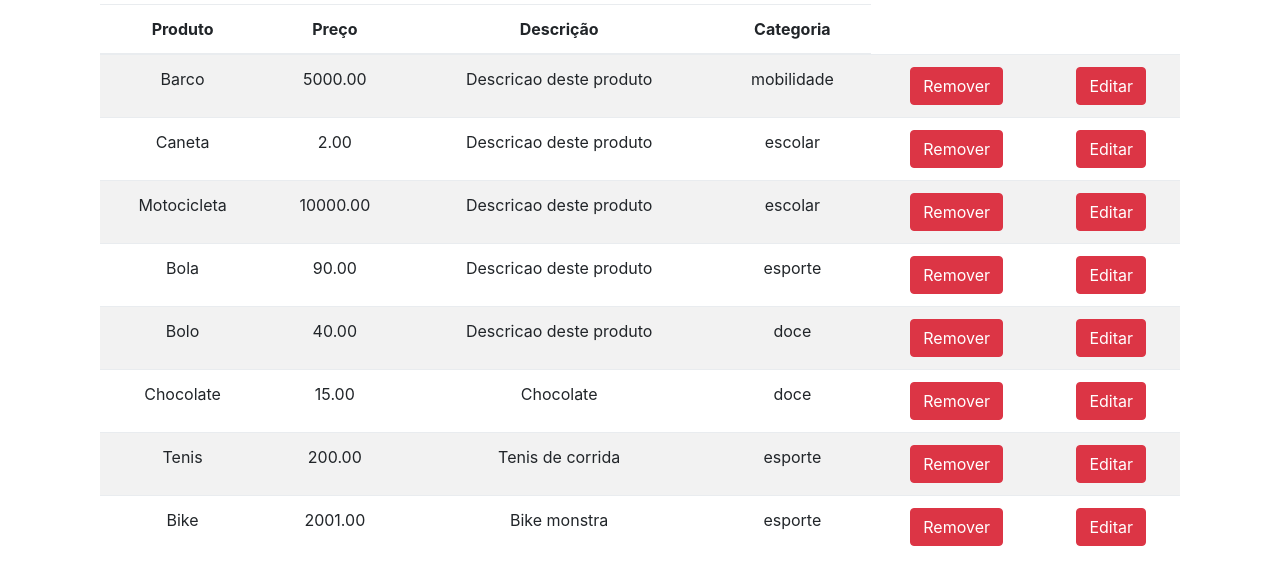
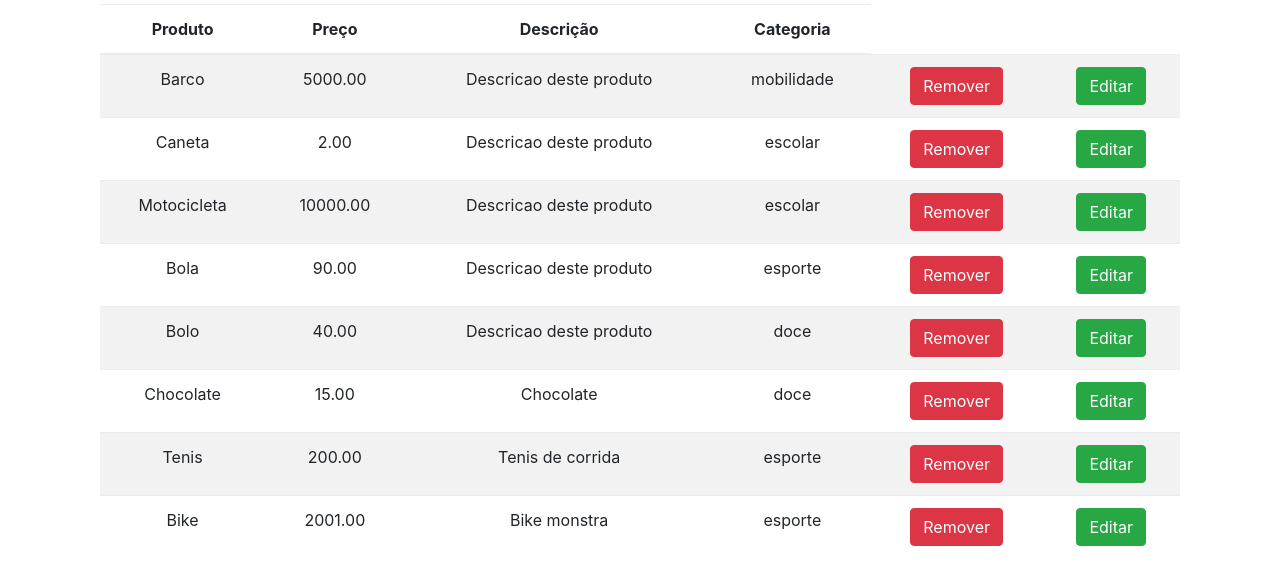
Before and after one commit to viniloreto/ProjetoPHP2, a PHP site: page /produto-lista.php in a window 1280 px wide. Shown: the part 86-671 px from the top of the page. Run offline with PHP 8.4, Linux system fonts and the light colour scheme; a user stored in the database is signed in; data comes from the database, SQL or seed files in the repository.

Commit message:
Atualização do projeto

```diff
--- a/loja/produto-lista.php
+++ b/loja/produto-lista.php
@@ -35,7 +35,7 @@ if(array_key_exists("removido", $_GET)&&$_GET["removido"]=="true"){
       <td>
         <form action="produto-formulario-editar.php" method="post">
           <input type="hidden" name="id" value="<?=$produto['id']?>">
-          <button class="btn btn-danger" >Editar</button>
+          <button class="btn btn-success" >Editar</button>
         </form>
       </td>
     </tr>
```
